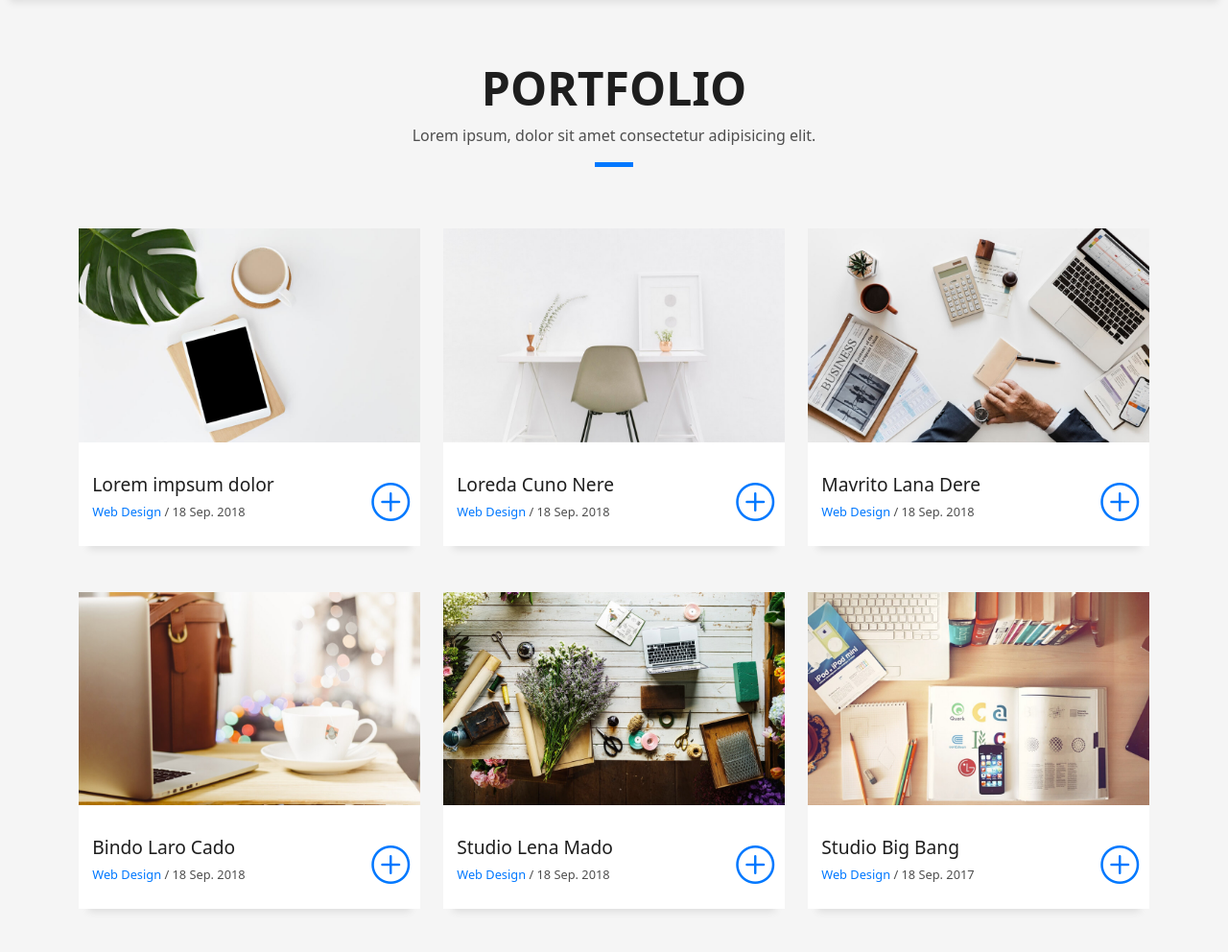
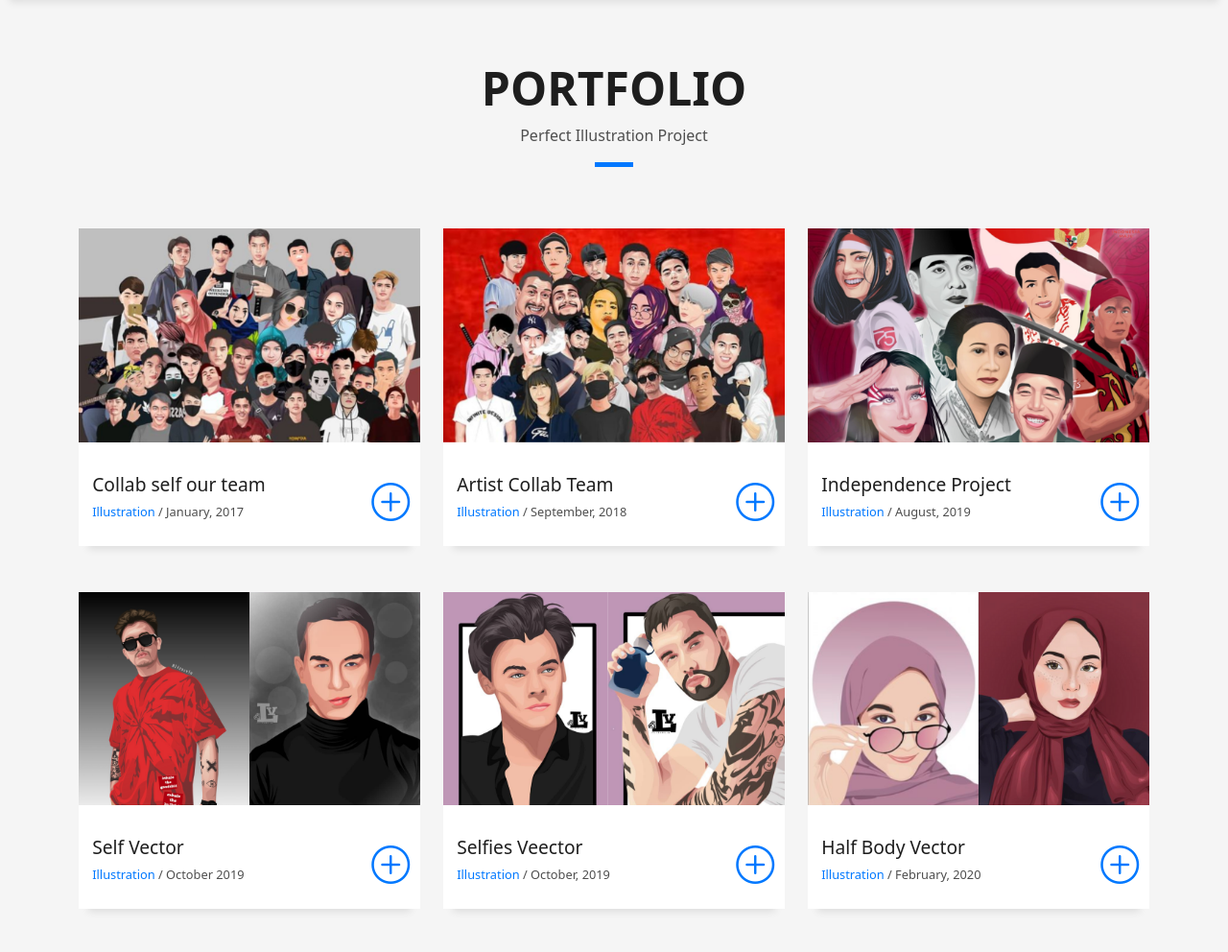
Before and after one commit to rafidazahramahiranih/wbf-porto, a CodeIgniter 4 app: the page made by app/Views/index.php in a window 1280 px wide. Shown: the part 2624-3616 px from the top of the page at 96% size. Run offline with PHP 8.4 and a stand-in for CodeIgniter, Linux system fonts and the light colour scheme; the template is opened without the code that fills it, so the values that code supplies are empty; some libraries are stand-ins or nearby versions.

Commit message:
first commit

```diff
--- a/app/Views/index.php
+++ b/app/Views/index.php
@@ -273,7 +273,7 @@
                 Portfolio
               </h3>
               <p class="subtitle-a">
-                Lorem ipsum, dolor sit amet consectetur adipisicing elit.
+                Perfect Illustration Project
               </p>
               <div class="line-mf"></div>
             </div>
@@ -282,17 +282,17 @@
         <div class="row">
           <div class="col-md-4">
             <div class="work-box">
-              <a href="assets/img/work-1.jpg" data-gallery="portfolioGallery" class="portfolio-lightbox">
+              <a href="assets/img/work-1.png" data-gallery="portfolioGallery" class="portfolio-lightbox">
                 <div class="work-img">
-                  <img src="assets/img/work-1.jpg" alt="" class="img-fluid">
+                  <img src="assets/img/work-1.png" alt="" class="img-fluid">
                 </div>
               </a>
               <div class="work-content">
                 <div class="row">
                   <div class="col-sm-8">
-                    <h2 class="w-title">Lorem impsum dolor</h2>
+                    <h2 class="w-title">Collab self our team</h2>
                     <div class="w-more">
-                      <span class="w-ctegory">Web Design</span> / <span class="w-date">18 Sep. 2018</span>
+                      <span class="w-ctegory">Illustration</span> / <span class="w-date">January, 2017</span>
                     </div>
                   </div>
                   <div class="col-sm-4">
@@ -306,17 +306,17 @@
           </div>
           <div class="col-md-4">
             <div class="work-box">
-              <a href="assets/img/work-2.jpg" data-gallery="portfolioGallery" class="portfolio-lightbox">
+              <a href="assets/img/work-2.png" data-gallery="portfolioGallery" class="portfolio-lightbox">
                 <div class="work-img">
-                  <img src="assets/img/work-2.jpg" alt="" class="img-fluid">
+                  <img src="assets/img/work-2.png" alt="" class="img-fluid">
                 </div>
               </a>
               <div class="work-content">
                 <div class="row">
                   <div class="col-sm-8">
-                    <h2 class="w-title">Loreda Cuno Nere</h2>
+                    <h2 class="w-title">Artist Collab Team</h2>
                     <div class="w-more">
-                      <span class="w-ctegory">Web Design</span> / <span class="w-date">18 Sep. 2018</span>
+                      <span class="w-ctegory">Illustration</span> / <span class="w-date">September, 2018</span>
                     </div>
                   </div>
                   <div class="col-sm-4">
@@ -330,17 +330,17 @@
           </div>
           <div class="col-md-4">
             <div class="work-box">
-              <a href="assets/img/work-3.jpg" data-gallery="portfolioGallery" class="portfolio-lightbox">
+              <a href="assets/img/work-3.png" data-gallery="portfolioGallery" class="portfolio-lightbox">
                 <div class="work-img">
-                  <img src="assets/img/work-3.jpg" alt="" class="img-fluid">
+                  <img src="assets/img/work-3.png" alt="" class="img-fluid">
                 </div>
               </a>
               <div class="work-content">
                 <div class="row">
                   <div class="col-sm-8">
-                    <h2 class="w-title">Mavrito Lana Dere</h2>
+                    <h2 class="w-title">Independence Project</h2>
                     <div class="w-more">
-                      <span class="w-ctegory">Web Design</span> / <span class="w-date">18 Sep. 2018</span>
+                      <span class="w-ctegory">Illustration</span> / <span class="w-date">August, 2019</span>
                     </div>
                   </div>
                   <div class="col-sm-4">
@@ -354,17 +354,17 @@
           </div>
           <div class="col-md-4">
             <div class="work-box">
-              <a href="assets/img/work-4.jpg" data-gallery="portfolioGallery" class="portfolio-lightbox">
+              <a href="assets/img/work-4.png" data-gallery="portfolioGallery" class="portfolio-lightbox">
                 <div class="work-img">
-                  <img src="assets/img/work-4.jpg" alt="" class="img-fluid">
+                  <img src="assets/img/work-4.png" alt="" class="img-fluid">
                 </div>
               </a>
               <div class="work-content">
                 <div class="row">
                   <div class="col-sm-8">
-                    <h2 class="w-title">Bindo Laro Cado</h2>
+                    <h2 class="w-title">Self Vector</h2>
                     <div class="w-more">
-                      <span class="w-ctegory">Web Design</span> / <span class="w-date">18 Sep. 2018</span>
+                      <span class="w-ctegory">Illustration</span> / <span class="w-date">October 2019</span>
                     </div>
                   </div>
                   <div class="col-sm-4">
@@ -378,17 +378,17 @@
           </div>
           <div class="col-md-4">
             <div class="work-box">
-              <a href="assets/img/work-5.jpg" data-gallery="portfolioGallery" class="portfolio-lightbox">
+              <a href="assets/img/work-5.png" data-gallery="portfolioGallery" class="portfolio-lightbox">
                 <div class="work-img">
-                  <img src="assets/img/work-5.jpg" alt="" class="img-fluid">
+                  <img src="assets/img/work-5.png" alt="" class="img-fluid">
                 </div>
               </a>
               <div class="work-content">
                 <div class="row">
                   <div class="col-sm-8">
-                    <h2 class="w-title">Studio Lena Mado</h2>
+                    <h2 class="w-title">Selfies Veector</h2>
                     <div class="w-more">
-                      <span class="w-ctegory">Web Design</span> / <span class="w-date">18 Sep. 2018</span>
+                      <span class="w-ctegory">Illustration</span> / <span class="w-date">October, 2019</span>
                     </div>
                   </div>
                   <div class="col-sm-4">
@@ -402,17 +402,17 @@
           </div>
           <div class="col-md-4">
             <div class="work-box">
-              <a href="assets/img/work-6.jpg" data-gallery="portfolioGallery" class="portfolio-lightbox">
+              <a href="assets/img/work-6.png" data-gallery="portfolioGallery" class="portfolio-lightbox">
                 <div class="work-img">
-                  <img src="assets/img/work-6.jpg" alt="" class="img-fluid">
+                  <img src="assets/img/work-6.png" alt="" class="img-fluid">
                 </div>
               </a>
               <div class="work-content">
                 <div class="row">
                   <div class="col-sm-8">
-                    <h2 class="w-title">Studio Big Bang</h2>
+                    <h2 class="w-title">Half Body Vector</h2>
                     <div class="w-more">
-                      <span class="w-ctegory">Web Design</span> / <span class="w-date">18 Sep. 2017</span>
+                      <span class="w-ctegory">Illustration</span> / <span class="w-date">February, 2020</span>
                     </div>
                   </div>
                   <div class="col-sm-4">
```
Also changed, not shown: public/assets/img/counters-bg.jpg (deleted), public/assets/img/counters-bg.png (added), public/assets/img/work-1.jpg (deleted), public/assets/img/work-1.png (added), public/assets/img/work-2.jpg (deleted), public/assets/img/work-2.png (added), public/assets/img/work-3.jpg (deleted), public/assets/img/work-3.png (added), public/assets/img/work-4.jpg (deleted), public/assets/img/work-4.png (added), public/assets/img/work-5.jpg (deleted), public/assets/img/work-5.png (added), public/assets/img/work-6.jpg (deleted), public/assets/img/work-6.png (added).
